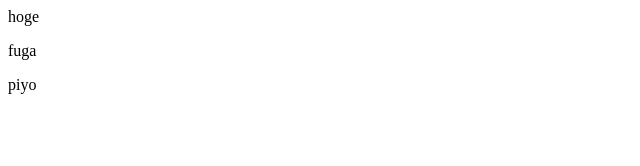
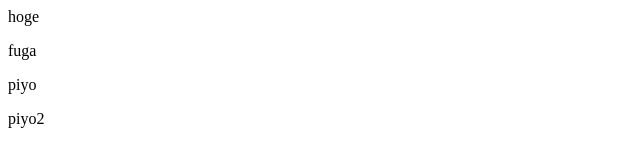
Before and after one commit to hayashi19880725/mysite, a plain HTML site: page index.html in a window 1280 px wide. Shown: the full height of the page, 0-640 px from the left. Drawn offline with Linux system fonts and the light colour scheme.

Commit message:
add piyo2

```diff
--- a/index.html
+++ b/index.html
@@ -1,3 +1,4 @@
 <p>hoge</p>
 <p>fuga</p>
 <p>piyo</p>
+<p>piyo2</p>
```
